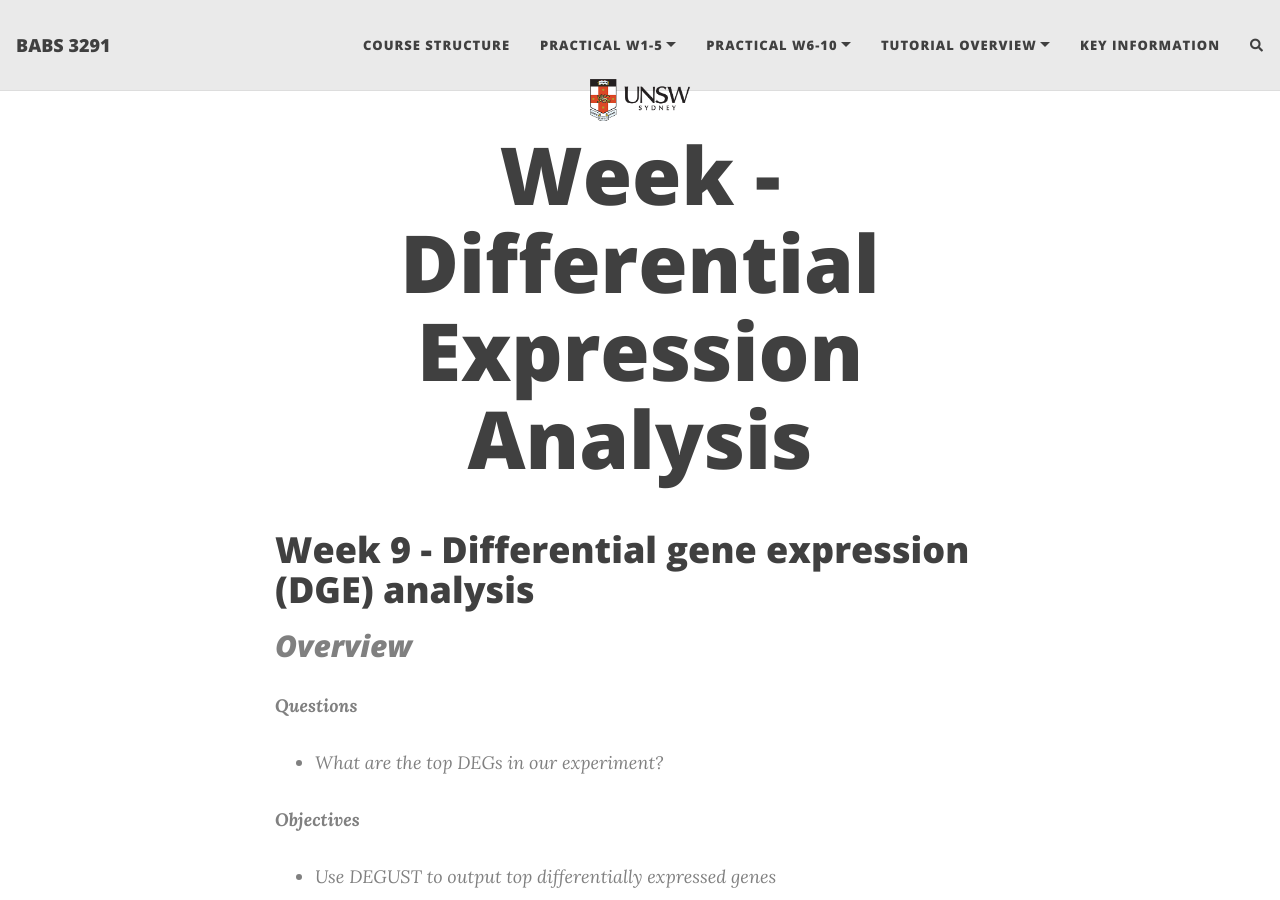
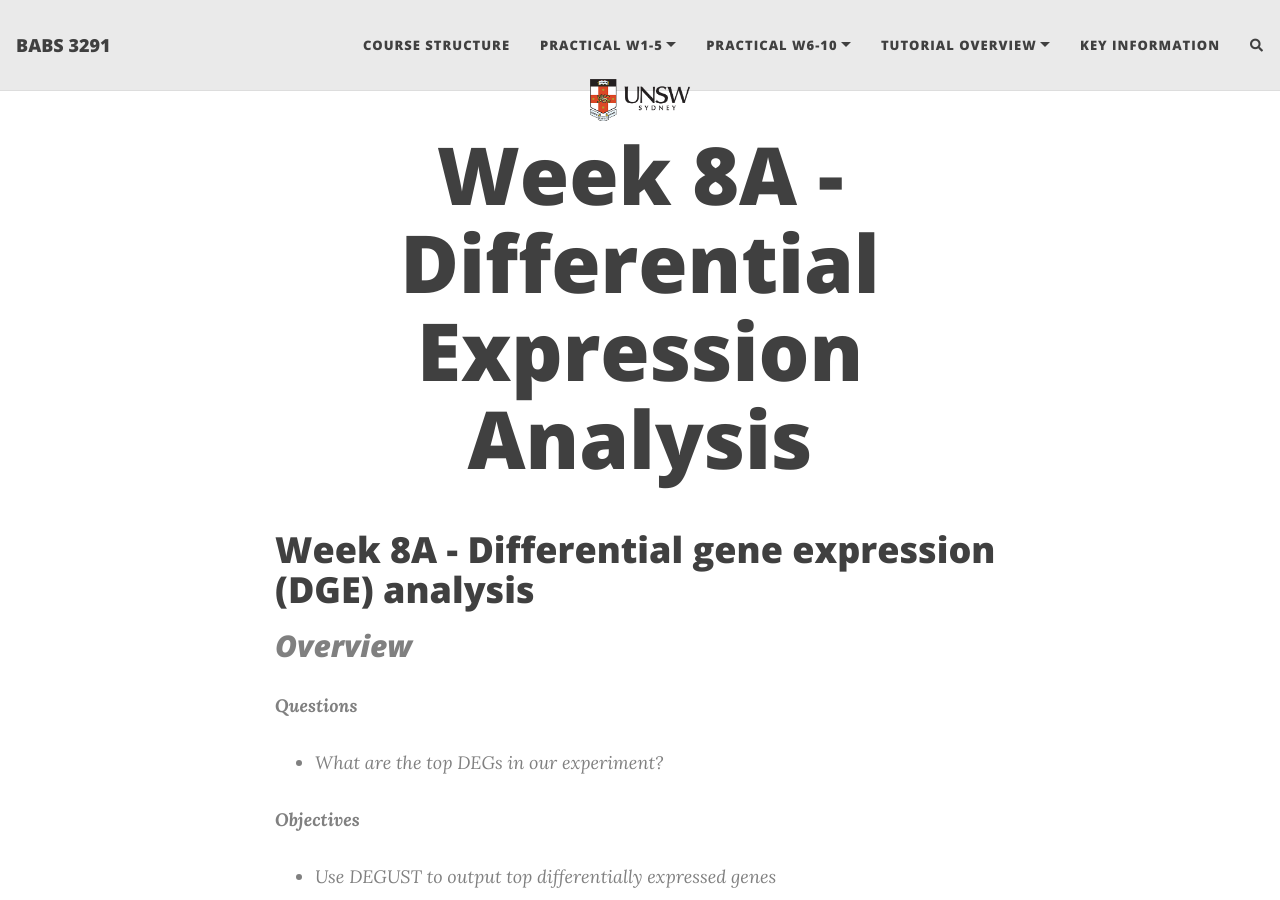
Before and after one commit to theheking/babs-rna-seq-2024, a Jekyll site: the page built from practical_overview/Week8A_Differential_Expression.md, in a window 1280 px wide and 900 px high. Built offline with Jekyll 4.4.1, drawn with Linux system fonts in a browser that asks for light colours; nearby versions of some CDN libraries; comment, search, counter and statistics services are not loaded.

Commit message:
Update Week8A_Differential_Expression.md

```diff
--- a/practical_overview/Week8A_Differential_Expression.md
+++ b/practical_overview/Week8A_Differential_Expression.md
@@ -1,9 +1,9 @@
 ---
 layout: page
-title: Week  - Differential Expression Analysis
+title: Week 8A - Differential Expression Analysis
 ---
 
-Week 9 - Differential gene expression (DGE) analysis
+Week 8A - Differential gene expression (DGE) analysis
 ====================================================
 
 > Overview
```
